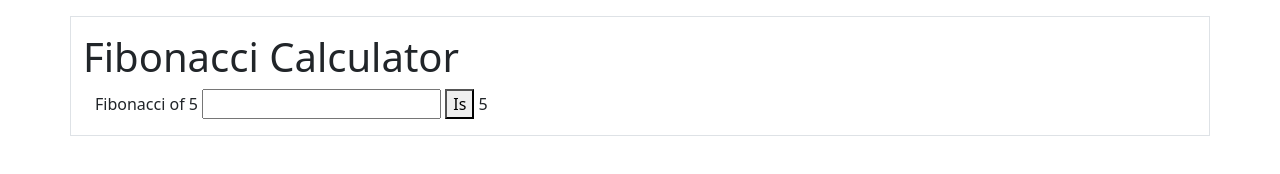
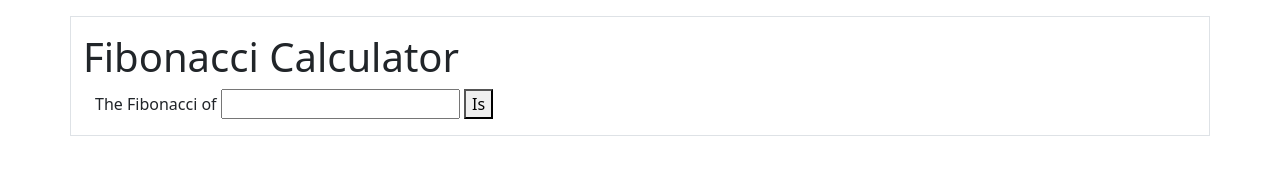
Before and after one commit to israeltechchallenge/fs-01-fibonacci-PhilipHoltzman, a plain HTML site: page index.html in a window 1280 px wide. Both pictures are taken after a click on the button "Is". Drawn offline with nearby package versions, Linux system fonts and the light colour scheme.

Commit message:
milestone 2

```diff
--- a/index.html
+++ b/index.html
@@ -18,9 +18,8 @@
     <div class="container border py-3 my-3">
       <h1>Fibonacci Calculator</h1>
       <div class="container" >
-        <p class="d-inline">Fibonacci of</p>
-        <p class="d-inline" id="hardcoded"></p>
-        <input class="d-inline" id="givenInput" type="number">
+        <p class="d-inline">The Fibonacci of</p>
+        <input class="d-inline" id="givenInput" type="number" min="1">
         <button id="submitButton" class="d-inline" >Is</button>
         <p class="d-inline" id="result">result</p>
       </div>
--- a/js/index.js
+++ b/js/index.js
@@ -1,31 +1,27 @@
 const userInput = document.getElementById("givenInput");
 const result = document.getElementById("result");
-const hardcoded = document.getElementById("hardcoded");
 
 const submitButton = (document.getElementById("submitButton").onclick =
-  mainSeq);
+  calculateSeq);
 
-let solution = 55;
 
-let x = userInput;
-let y = result;
 
-// hardcoded milestone one variables
-let hardcodeXindex = 5;
-let hardcodeYnumber = 5;
-
-function mainSeq() {
-  calculateSeq();
-  printFibSequence();
-}
+let fIndex = userInput.value;
 
 function calculateSeq() {
-  console.log("calculating sequence.. ");
+  console.log("..calculating sequence.. ");
+
+  // a + b are the numbers added, c is the index
+  let a = 0,
+    b = 1,
+    c = fIndex;
+
+  for (let i = 2; i <= fIndex; i++) {
+    c = a + b;
+    a = b;
+    b = c;
+  }
+
+  console.log(c);
+  result.innerHTML = c;
 }
-
-function printFibSequence() {
-  hardcoded.innerHTML = hardcodeXindex;
-  result.innerHTML = hardcodeYnumber;
-
-  console.log("printing sequence..");
-}
```
